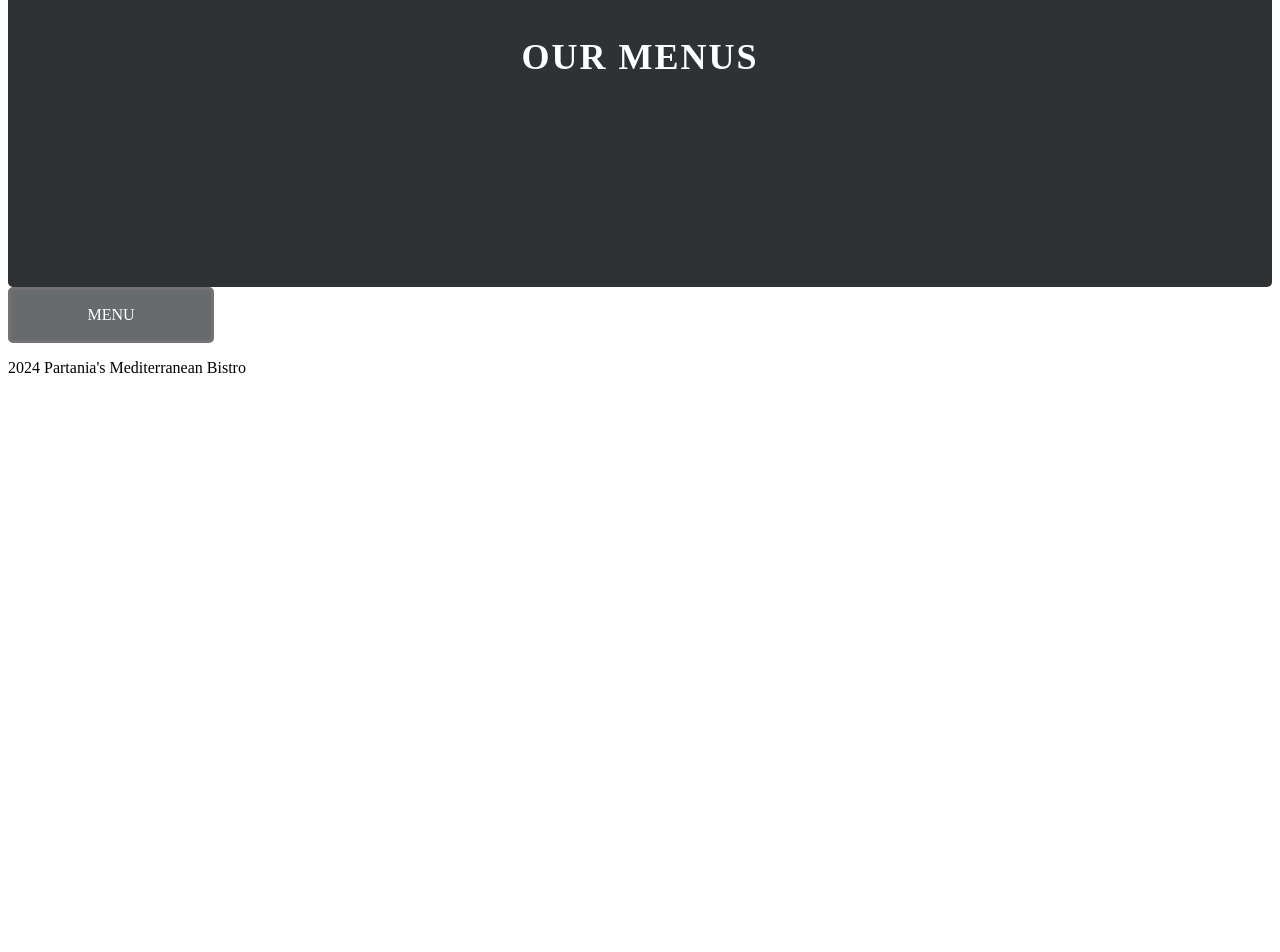
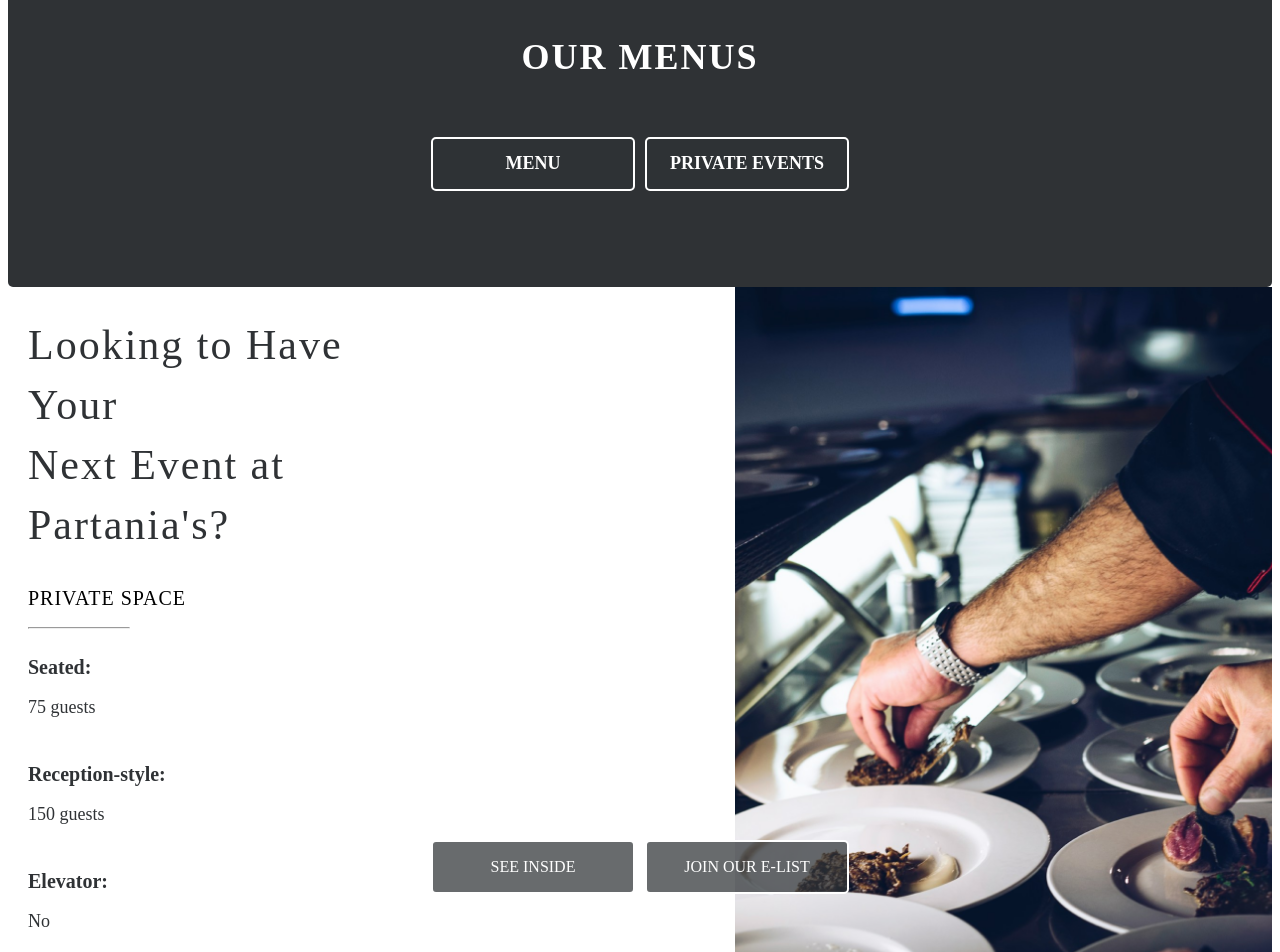
Before and after one commit to jh115424/restaurant-menu-new, a React (Vite) app: page / in a window 1280 px wide. Shown: the part 1360-2312 px from the top of the page. Built offline with nearby package versions, Linux system fonts and the light colour scheme.

Commit message:
90% done with home page

```diff
--- /dev/null
+++ b/src/Pages/PrivateEvents.tsx
@@ -0,0 +1,53 @@
+import { Link } from "react-router-dom";
+import "./privateEvents.css";
+
+export default function PrivateEvents() {
+  return (
+    <>
+    <div className="private-events-container">
+      <div className="name">
+        <h1>Partania's Mediterranean Bistro</h1>
+      </div>
+      <div className="private-events-header">
+        <li>
+          <Link to="/">Home</Link>
+        </li>
+        <li>
+          <Link to="/e-list">Join E-List</Link>
+        </li>
+        <li>
+          <Link to="/reservation">Reservations</Link>
+        </li>
+        <li>
+          <Link to="/contact-us">Contact Us</Link>
+        </li>
+        <li>
+          <Link to="/menus">Menus</Link>
+        </li>
+        <li>
+          <Link to="/interior">Interior</Link>
+        </li>
+      </div>
+      </div>
+      <div className="private-events-text">
+        <h1>Private Events</h1>
+        <p>
+          We are excited to announce the launch of our private events section!
+          We invite you to join us for a special dining experience that will be
+          unlike any other. We will be hosting private parties, dinner parties,
+          and celebrations for our guests. We will be offering a variety of
+          delicious and custom items for you to enjoy.
+        </p>
+        <p>
+          For more information about our private events, please contact us at
+          123-456-7890 or visit our website at
+          www.partaniasmediterraneanbistro.com.
+        </p>
+        <p>We look forward to hosting you on one of our private events!</p>
+      </div>
+      <div className="private-events-button">
+        <Link to="/contact-us">Contact Us</Link>
+      </div>
+      </>
+  );
+}
--- a/src/Pages/RestaurantHomePage.tsx
+++ b/src/Pages/RestaurantHomePage.tsx
@@ -2,6 +2,7 @@
 import "./restaurantHomePage.css";
 import mainImage from "./images/mainImage.jpeg";
 import celebrate from "./images/celebrate.jpg";
+import dinnerPrepare from "./images/dinnerPrepare.png";
 
 export default function RestaurantHomePage() {
   return (
@@ -87,12 +88,11 @@
           </div>
         </div>
       </div>
+
       <div className="menu-options-container">
         <div className="menu-options-banner">
           <h1 className="menu-intro-title">OUR MENUS</h1>
-
-
-        </div>
+          <div className="menu-and-private-button-container">
             <div className="bottom-menu-page-button">
               <Link
                 style={{ textDecoration: "none" }}
@@ -102,8 +102,50 @@
                 MENU
               </Link>
             </div>
+            <div className="private-menu-button">
+              <Link
+                style={{ textDecoration: "none" }}
+                to="/private-events"
+                className="private-events"
+              >
+                PRIVATE EVENTS
+              </Link>
+            </div>
+          </div>
+        </div>
+      </div>
 
+      <div className="serving-container">
+        <div className="event-planning">
+          <h1>
+            Looking to Have Your <br></br>Next Event at Partania's?
+          </h1>
+          <h1 className="sub-header">PRIVATE SPACE</h1>
+          <hr />
+          <div className="event-rules">
+            <h5>Seated:</h5>
+            <p>75 guests</p>
+            <br />
+            <h5>Reception-style:</h5>
+            <p>150 guests</p>
+            <br />
+            <h5>Elevator:</h5>
+            <p>No</p>
+            <br />
+            <h5>Restaurant Buy-Outs:</h5>
+            <p>Yes (Sun-Thurs only)</p>
           </div>
+        </div>
+
+        <div className="event-planning-image">
+          <img
+            src={dinnerPrepare}
+            alt="dinner prepare"
+            className="event-planning-image"
+          />
+        </div>
+      </div>
+
       <div className="footer">
         <p>2024 Partania's Mediterranean Bistro</p>
       </div>
--- /dev/null
+++ b/src/Pages/privateEvents.css
@@ -0,0 +1,24 @@
+.private-events-container {
+    display: flex;
+    align-items: center;
+
+    list-style: none;
+    justify-content: space-between;
+    background-color: rgba(81, 81, 81, 1);
+    position: sticky;
+    top: 0;
+    overflow: hidden;
+  }
+  .name {
+    font-family: cursive;
+    font-weight: bolder;
+    font-size: 12px;
+    color: white;
+  }
+
+  .private-events-header {
+    display: flex;
+    font-family: cursive;
+    list-style: none;
+    gap: 30px;
+  }
--- a/src/Pages/restaurantHomePage.css
+++ b/src/Pages/restaurantHomePage.css
@@ -63,7 +63,7 @@
   color: rgb(255, 255, 255);
   border-color: rgb(255, 255, 255);
   background-color: rgba(47, 50, 53, 0.72);
-  border: 3px solid #747272;
+  border: 2px solid white;
 }
 
 .history-header {
@@ -103,7 +103,7 @@
 .space-buttons {
   display: flex;
   gap: 10px;
-  top: 325%;
+  top: 275%;
   left: 100px;
   right: 100px;
 
@@ -114,7 +114,8 @@
 }
 
 .interior-page-button,
-.interior-page-eList-button {
+.interior-page-eList-button,
+.bottom-menu-page-button {
   display: flex;
   text-align: center;
   border-radius: 5px;
@@ -124,8 +125,9 @@
   color: rgb(255, 255, 255);
   border-color: rgb(255, 255, 255);
   background-color: rgba(47, 50, 53, 0.72);
-  border: 3px solid #747272;
+  border: 2px solid white;
 }
+
 .interior-page-button:hover {
   background-color: rgba(255, 255, 255, 0.72);
   color: rgb(47, 50, 53);
@@ -147,10 +149,6 @@
   margin-bottom: auto;
 }
 
-.menu-options-container {
-
-}
-
 .menu-options-banner {
   padding: 10px;
   height: 300px;
@@ -165,16 +163,15 @@
 }
 
 .menu-intro-title {
-
   margin-top: 50px;
   line-height: 60px;
-    letter-spacing: 2px;
-    color: white;
-    font-family: adobe-caslon-pro, serif;
-
+  letter-spacing: 2px;
+  color: white;
+  font-family: adobe-caslon-pro, serif;
 }
 
-.bottom-menu-page-button {
+.bottom-menu-page-button,
+.private-menu-button {
   display: flex;
   text-align: center;
   border-radius: 5px;
@@ -184,6 +181,84 @@
   color: rgb(255, 255, 255);
   border-color: rgb(255, 255, 255);
   background-color: rgba(47, 50, 53, 0.72);
-  border: 3px solid #747272;
+  border: 2px solid white;
+}
 
+.menu-and-private-button-container {
+  display: flex;
+  justify-content: center;
+  gap: 10px;
+  margin-top: 50px;
 }
+
+.serving-container {
+  display: flex;
+}
+
+.bottom-menu-page-button:hover {
+  background-color: rgba(255, 255, 255, 0.72);
+  color: rgb(47, 50, 53);
+}
+
+.private-menu-button:hover {
+  background-color: rgba(255, 255, 255, 0.72);
+  color: rgb(47, 50, 53);
+}
+
+.event-planning h1 {
+  font-weight: 400;
+  font-style: normal;
+  text-transform: none;
+  color: #2f3235;
+  font-size: 42px;
+  line-height: 60px;
+  letter-spacing: 2px;
+  margin-left: 20px;
+}
+
+img.event-planning-image {
+  max-height: 100%;
+  width: 60%;
+  height: 700px;
+  object-fit: cover;
+  float: right;
+}
+
+h1.sub-header {
+  font-size: 20px;
+  font-weight: 400;
+  line-height: 1.538461538461538em;
+  text-transform: uppercase;
+  letter-spacing: 1px;
+  color: #000000;
+}
+
+hr {
+  width: 100px;
+  margin-left: 20px;
+}
+
+.event-rules {
+  font-size: 18px;
+  margin-left: 20px;
+  font-weight: 400;
+  line-height: 0.4;
+
+  text-transform: none;
+  color: #2f3235;
+  margin-top: 30px;
+}
+
+.event-rules h5 {
+  font-size: 20px;
+}
+
+.footer {
+  background-color: #2f3235;
+  color: white;
+  display: flex;
+  justify-content: center;
+  align-items: center;
+  height: 100px;
+  font-family: sans-serif;
+}
```
Also changed, not shown: src/main.tsx (+6 -1 lines). Lines whose indentation alone changed are shown as unchanged.
